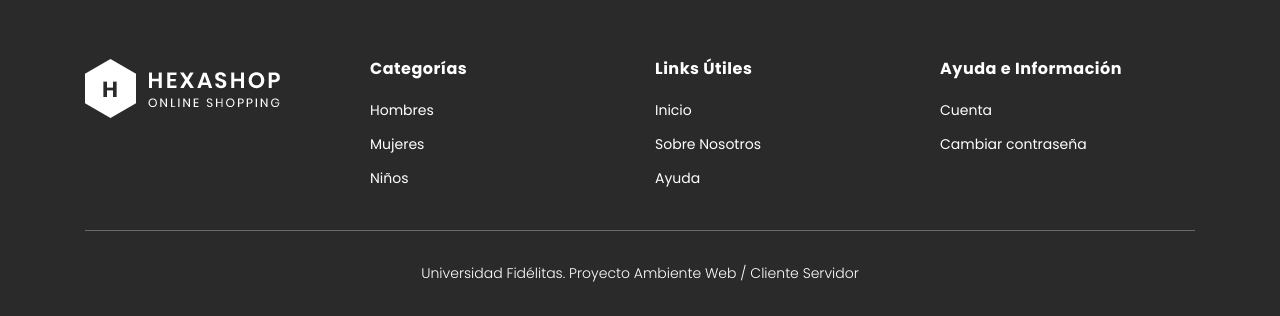
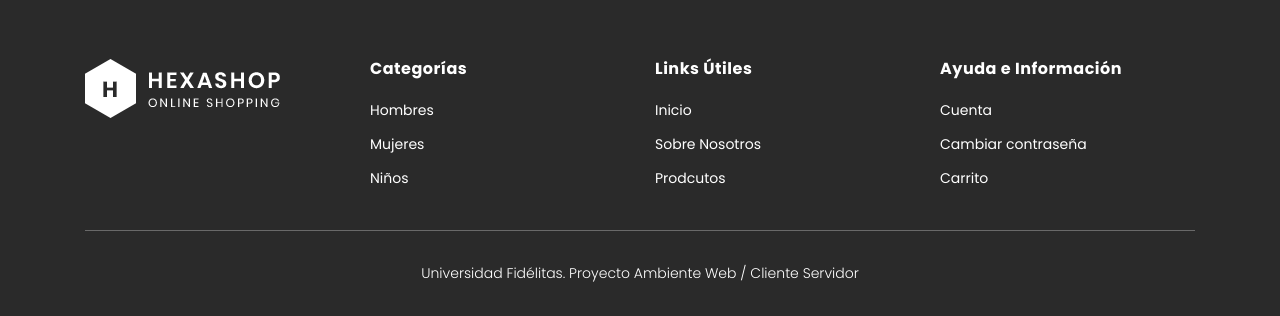
Before and after one commit to Fabian-Montero/ProyectoAmbienteWeb, a PHP site: page /Views/about.php in a window 1280 px wide. Shown: the part 1102-1418 px from the top of the page. Run offline with PHP 8.4, Linux system fonts and the light colour scheme.

Commit message:
Detalles footer

```diff
--- a/Views/layout.php
+++ b/Views/layout.php
@@ -81,7 +81,7 @@
                     <ul>
                         <li><a href="#">Inicio</a></li>
                         <li><a href="#">Sobre Nosotros</a></li>
-                        <li><a href="#">Ayuda</a></li>
+                        <li><a href="#">Prodcutos</a></li>
 
                     </ul>
                 </div>
@@ -90,6 +90,7 @@
                     <ul>
                         <li><a href="#">Cuenta</a></li>
                         <li><a href="#">Cambiar contraseña</a></li>
+                        <li><a href="#">Carrito</a></li>
                     </ul>
                 </div>
                 <div class="col-lg-12">
```
